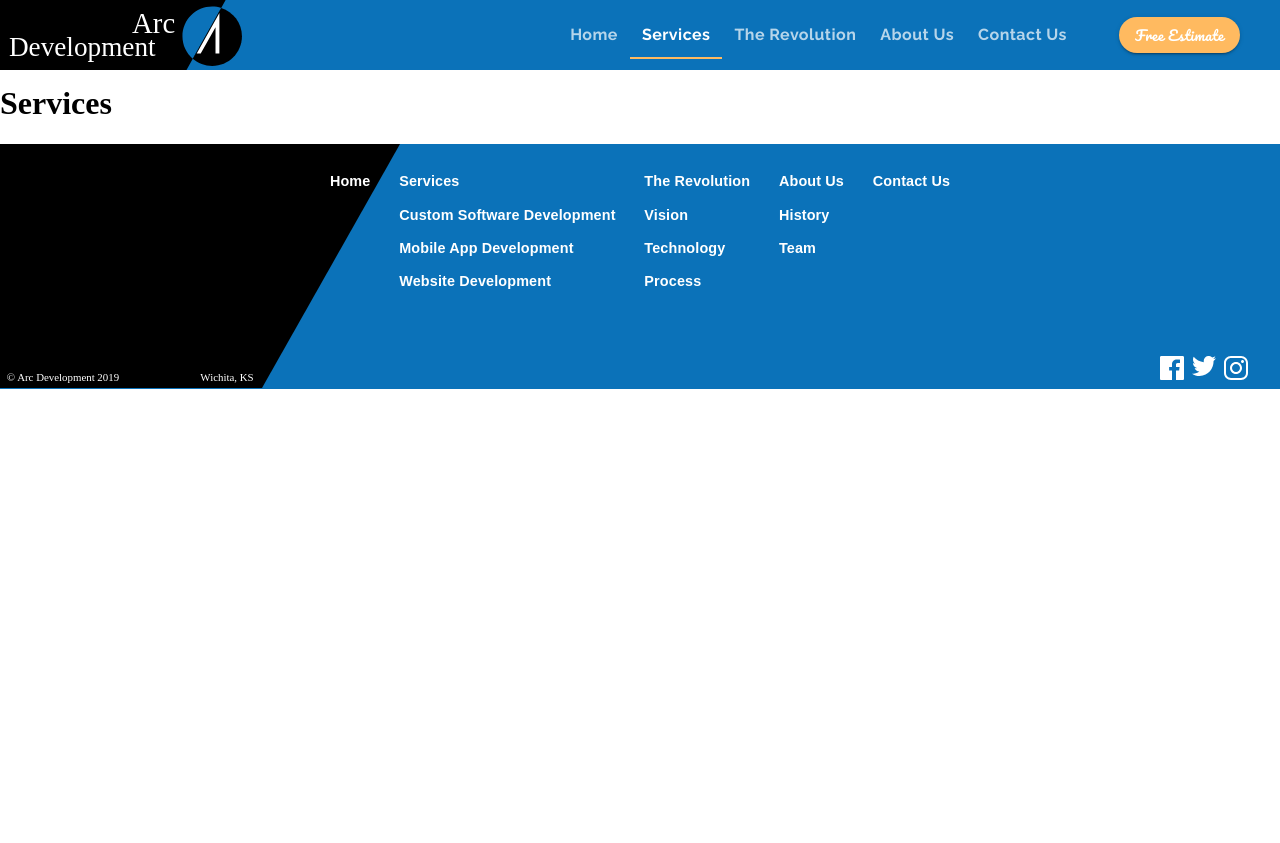
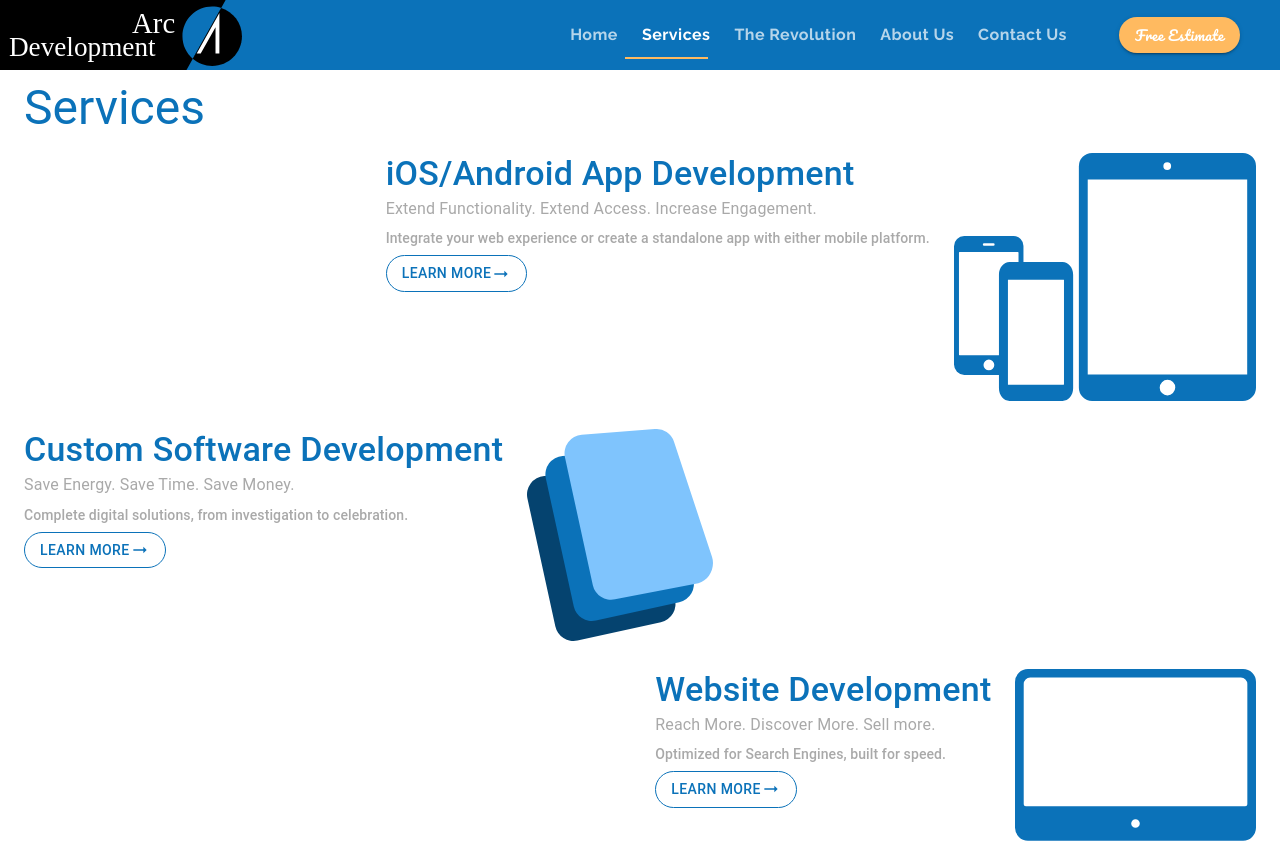
Before and after one commit to oybek703/mui-react, a React (Create React App) app: page /services in a window 1280 px wide. Shown: the top 843 px of the page. Before the commit the page ends 800 px from the top, so only its background shows below. Built offline with nearby package versions, Linux system fonts and the light colour scheme.

Commit message:
services page is finished

```diff
--- a/src/components/App.js
+++ b/src/components/App.js
@@ -4,7 +4,8 @@ import {ThemeProvider} from '@material-ui/core/styles'
 import theme from './UI/Theme'
 import {BrowserRouter, Switch, Route} from "react-router-dom"
 import Footer from "./UI/Footer"
-import LandingPage from "./UI/LandingPage"
+import LandingPage from "./LandingPage"
+import Services from "./Services"
 const App = () => {
     return (
         <ThemeProvider theme={theme}>
@@ -12,7 +13,7 @@ const App = () => {
              <Header/>
              <Switch>
                  <Route  exact path='/' component={LandingPage}/>
-                 <Route  exact path='/services' component={() => <h1>Services</h1>}/>
+                 <Route  exact path='/services' component={Services}/>
                  <Route  exact path='/customsoftware' component={() => <h1>Custom Software Development</h1>}/>
                  <Route  exact path='/mobileapps' component={() => <h1>Mobile App Development</h1>}/>
                  <Route  exact path='/websites' component={() => <h1>Website Development</h1>}/>
--- a/src/components/UI/LandingPage.js
+++ b/src/components/LandingPage.js
@@ -1,17 +1,17 @@
 import React, {Fragment} from 'react'
-import animationData from '../../animations/landinganimation/data'
+import animationData from '../animations/landinganimation/data'
 import Lottie from 'react-lottie'
 import {CardContent, Container, Grid, makeStyles, Typography, useMediaQuery} from "@material-ui/core"
-import Service from "./Service"
-import customSoftware from '../../assets/Custom Software Icon.svg'
-import mobileIcon from '../../assets/mobileIcon.svg'
-import websiteIcon from '../../assets/websiteIcon.svg'
-import revolutionBackground from '../../assets/repeatingBackground.svg'
-import infoBackground from '../../assets/infoBackground.svg'
+import Service from "./UI/Service"
+import customSoftware from '../assets/Custom Software Icon.svg'
+import mobileIcon from '../assets/mobileIcon.svg'
+import websiteIcon from '../assets/websiteIcon.svg'
+import revolutionBackground from '../assets/repeatingBackground.svg'
+import infoBackground from '../assets/infoBackground.svg'
 import Card from "@material-ui/core/Card"
-import LearnButton from "./LearnButton"
-import ActionCall from "./ActionCall"
-import EstimateButton from "./EstimateButton"
+import LearnButton from "./UI/LearnButton"
+import ActionCall from "./UI/ActionCall"
+import EstimateButton from "./UI/EstimateButton"
 
 const useStyles = makeStyles(theme => ( {
     estimate: {
@@ -89,7 +89,7 @@ const LandingPage = () => {
                                 subtext=' Complete digital solutions, from investigation to celebration.'/>
                         </Grid>
                         <Grid item container spacing={4} className={classes.marginBottom} justify={matchSM ? 'center' : 'flex-end'}>
-                            <Service img={mobileIcon} link='/mobileapps' title='Mobile Apps Development'
+                            <Service img={mobileIcon} link='/mobileapps' title='iOS/Android App Development'
                             text='Extend Functionality. Extend Access. Increase Engagement.'
                             subtext='Integrate your web experience or create a standalone web app with either mobile platform.'/>
                         </Grid>
--- /dev/null
+++ b/src/components/Services.js
@@ -0,0 +1,38 @@
+import React from 'react'
+import {Container, Typography, useMediaQuery} from "@material-ui/core"
+import Grid from "@material-ui/core/Grid"
+import Service from "./UI/Service"
+import mobileIcon from '../assets/mobileIcon.svg'
+import customSoftware from '../assets/Custom Software Icon.svg'
+import websiteIcon from '../assets/websiteIcon.svg'
+
+const Services = () => {
+    const matchSM = useMediaQuery(theme => theme.breakpoints.down('sm'))
+    return (
+            <Container>
+                <Typography variant='h3' align={matchSM ? 'center' : 'left'} color='primary' gutterBottom>Services</Typography>
+                <Grid container direction='column'>
+                    <Grid item container justify={matchSM ? 'center' : 'flex-end'}>
+                        <Service link='/mobileapps' title='iOS/Android App Development'
+                            text='Extend Functionality. Extend Access. Increase Engagement.'
+                            subtext='Integrate your web experience or create a standalone app with either mobile platform.'
+                            img={mobileIcon}/>
+                    </Grid>
+                    <Grid item container justify={matchSM ? 'center' : 'flex-start'}>
+                        <Service link='/customsoftware' title='Custom Software Development'
+                        text='Save Energy. Save Time. Save Money.'
+                        subtext='Complete digital solutions, from investigation to celebration.'
+                        img={customSoftware}/>
+                    </Grid>
+                    <Grid item container justify={matchSM ? 'center' : 'flex-end'}>
+                        <Service link='/websites' title='Website Development'
+                        text='Reach More. Discover More. Sell more.'
+                        subtext='Optimized for Search Engines, built for speed.'
+                        img={websiteIcon}/>
+                    </Grid>
+                </Grid>
+            </Container>
+    )
+}
+
+export default Services
--- a/src/components/UI/Header.js
+++ b/src/components/UI/Header.js
@@ -110,7 +110,7 @@ const Header = ({location: {pathname}}) => {
     const menuOptions = [
         {name: 'Services', link: '/services'},
         {name: 'Custom Software Development', link: '/customsoftware'},
-        {name: 'Mobile App Development', link: '/mobileapps'},
+        {name: 'iOS/Android App Development', link: '/mobileapps'},
         {name: 'Website Development', link: '/websites'}
     ]
     const routes = [
--- a/src/components/UI/Service.js
+++ b/src/components/UI/Service.js
@@ -10,6 +10,14 @@ const useStyles = makeStyles(theme => ({
     },
     text: {
         ...theme.typography.darkText
+    },
+    marginBottom: {
+        marginBottom: '1.5em'
+    },
+    marginLeft: {
+        [theme.breakpoints.up('sm')]: {
+            marginLeft: '1.5em'
+        }
     }
 }))
 
@@ -18,7 +26,7 @@ const Service = ({title, text, img, subtext, link}) => {
     const matchXS = useMediaQuery(theme => theme.breakpoints.down('xs'))
     return (
         <Fragment>
-            <Grid item>
+            <Grid item className={classes.marginBottom}>
                 <Typography align={matchXS ? 'center' : 'left'} variant='h4' className={classes.title}>{title}</Typography>
                 <Typography align={matchXS ? 'center' : 'left'} gutterBottom variant='subtitle1' className={classes.text}>{text}</Typography>
                 <Typography align={matchXS ? 'center' : 'left'} gutterBottom variant='subtitle2' className={classes.text}>{subtext}</Typography>
@@ -26,7 +34,7 @@ const Service = ({title, text, img, subtext, link}) => {
                     <LearnButton link={link}/>
                 </Grid>
             </Grid>
-            <Grid item>
+            <Grid item  className={`${classes.marginLeft} ${classes.marginBottom}`}>
                 <img src={img} alt={`${title} logo`}/>
             </Grid>
         </Fragment>
```
